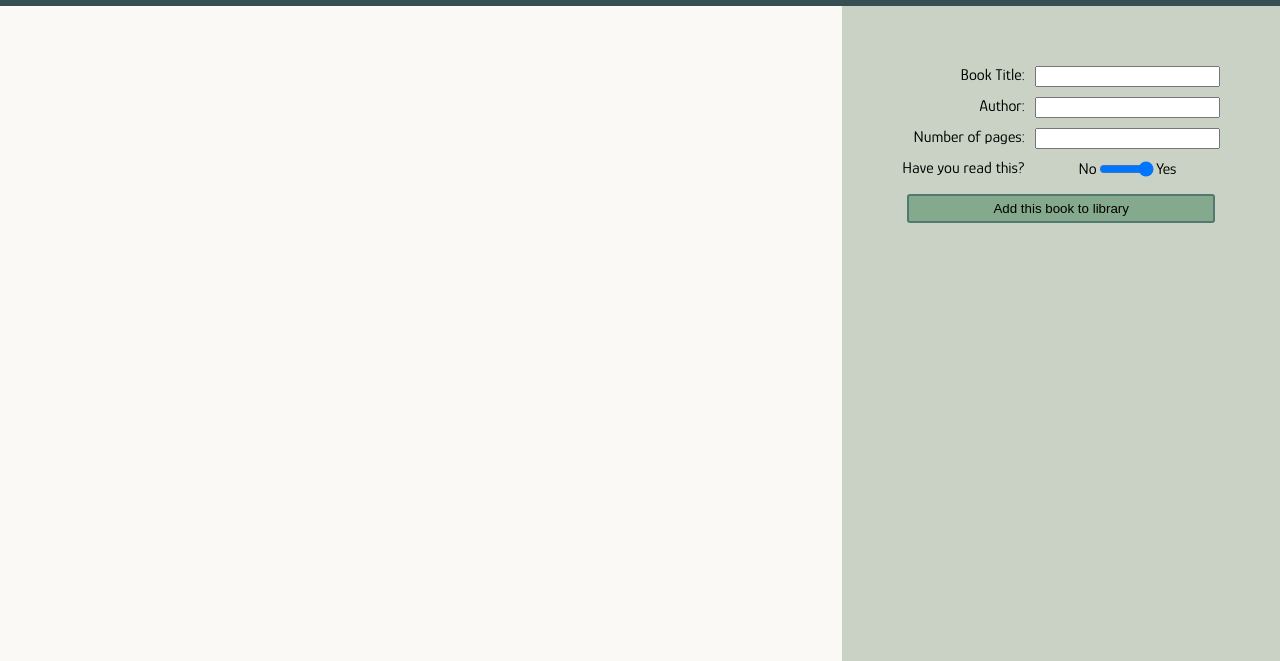
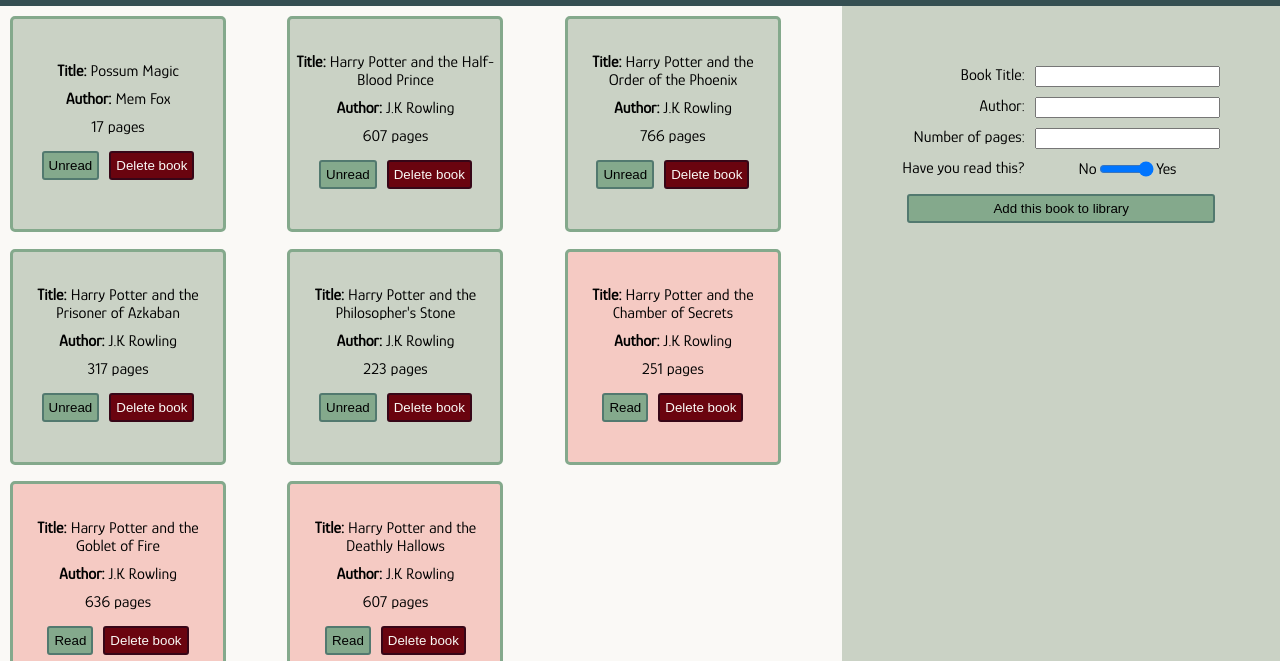
Before and after one commit to cambeckingsale/library, a plain HTML site: page index.html in a window 1280 px wide. Shown: the part 73-734 px from the top of the page. Drawn offline with Linux system fonts and the light colour scheme.

Commit message:
added in default library...

```diff
--- a/index.html
+++ b/index.html
@@ -9,6 +9,9 @@
     <script src="js/script.js" defer></script>
     <link rel="stylesheet" href="css/style.css">
     <link rel="stylesheet" href="https://fonts.googleapis.com/css?family=Glory">
+
+    <link rel="icon" href="/favicon.ico" type="image/x-icon"/>
+    <link rel="shortcut icon" href="/favicon.ico" type="image/x-icon"/>
 
 </head>
 <body>
--- a/js/script.js
+++ b/js/script.js
@@ -1,4 +1,5 @@
 let library = [];
+const defaultLibraryJSON = `[{"title":"Harry Potter and the Philosopher's Stone","author":"J.K Rowling","pages":"223","readStatus":true,"id":"43b4f41d-2f08-44eb-ade2-e7f2d667863f"},{"title":"Harry Potter and the Chamber of Secrets","author":"J.K Rowling","pages":"251","readStatus":false,"id":"73ff0332-587b-4495-b289-26b9b6a95ebd"},{"title":"Harry Potter and the Prisoner of Azkaban","author":"J.K Rowling","pages":"317","readStatus":true,"id":"5259ed26-e436-4aea-aa3f-7975866f8e03"},{"title":"Harry Potter and the Goblet of Fire","author":"J.K Rowling","pages":"636","readStatus":false,"id":"13e98e12-358d-40b7-9754-cfe2f3576902"},{"title":"Harry Potter and the Order of the Phoenix","author":"J.K Rowling","pages":"766","readStatus":true,"id":"a9cf4f2f-6ac4-4762-94db-3b52e802fcc2"},{"title":"Harry Potter and the Half-Blood Prince","author":"J.K Rowling","pages":"607","readStatus":true,"id":"74e5c847-3d72-4fd8-ac13-1b32575cd325"},{"title":"Harry Potter and the Deathly Hallows","author":"J.K Rowling","pages":"607","readStatus":false,"id":"a025906a-2552-4376-b0d5-8c3505bd2d61"},{"title":"Possum Magic","author":"Mem Fox","pages":"17","readStatus":true,"id":"37f36191-f60d-45cd-8563-85492d479b30"}]`
 
 class Book {
     constructor(title, author, pages, readStatus) {
@@ -107,6 +108,10 @@ const addBooks = function addBooks(libraryToLoad) {
     if (libraryToLoad != null) {
         libraryToLoad.forEach((book) => addBook(book));
     }
+    else {
+        const defaultLibrary = JSON.parse(defaultLibraryJSON);
+        defaultLibrary.forEach((book) => addBook(book))
+    }
 }
 
 const setUpForm = function setUpForm() {
```
Also changed, not shown: favicon-16x16.png (deleted), favicon-32x32.png (deleted).
